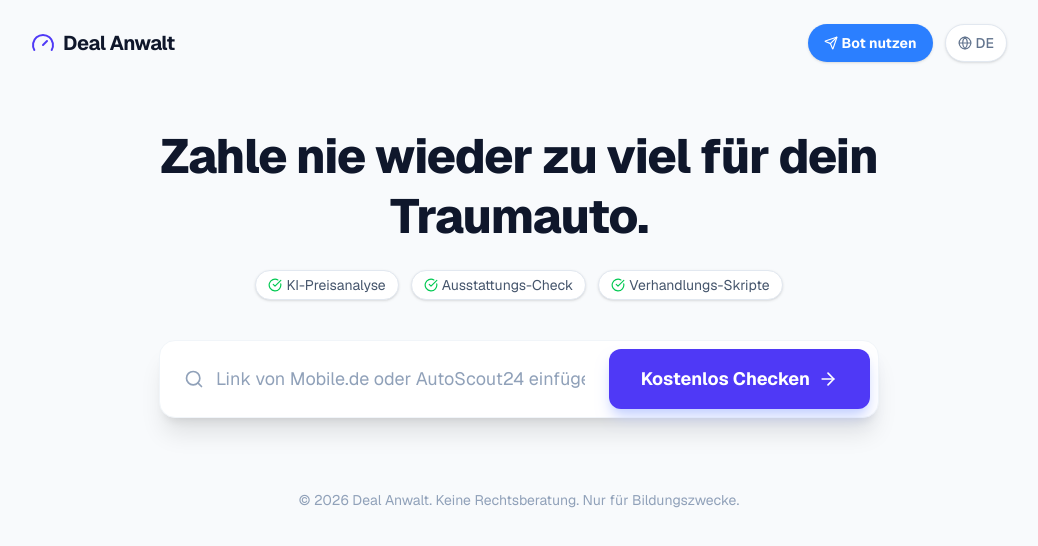
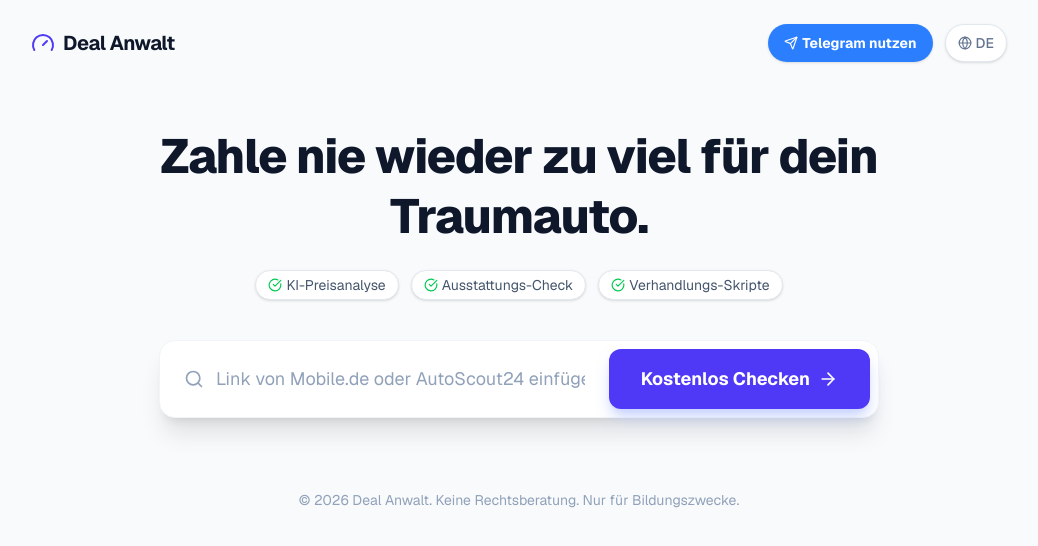
Before and after one commit to MohAzizi/Car_Lawyer, a Next.js app in the folder frontend/: page / in a window 1280 px wide. Shown: the top 546 px of the page, without its empty margins (121-1159 px from the left). Built offline with nearby package versions, Linux system fonts and the light colour scheme; no server answers.

Commit message:
Add Telegram Bot Integration

```diff
--- a/frontend/app/page.tsx
+++ b/frontend/app/page.tsx
@@ -22,7 +22,7 @@ const UI_TEXTS = {
     script: "Sag genau das:",
     footer: "Keine Rechtsberatung. Nur für Bildungszwecke.",
     features: ["KI-Preisanalyse", "Ausstattungs-Check", "Verhandlungs-Skripte"],
-    telegramBtn: "Bot nutzen"
+    telegramBtn: "Telegram nutzen"
   },
   en: {
     title: "Deal Lawyer",
@@ -38,7 +38,7 @@ const UI_TEXTS = {
     script: "Say exactly this:",
     footer: "No legal advice. Educational purposes only.",
     features: ["AI Price Analysis", "Equipment Check", "Negotiation Scripts"],
-    telegramBtn: "Use Bot"
+    telegramBtn: "Use Telegram"
   }
 };
 
```
